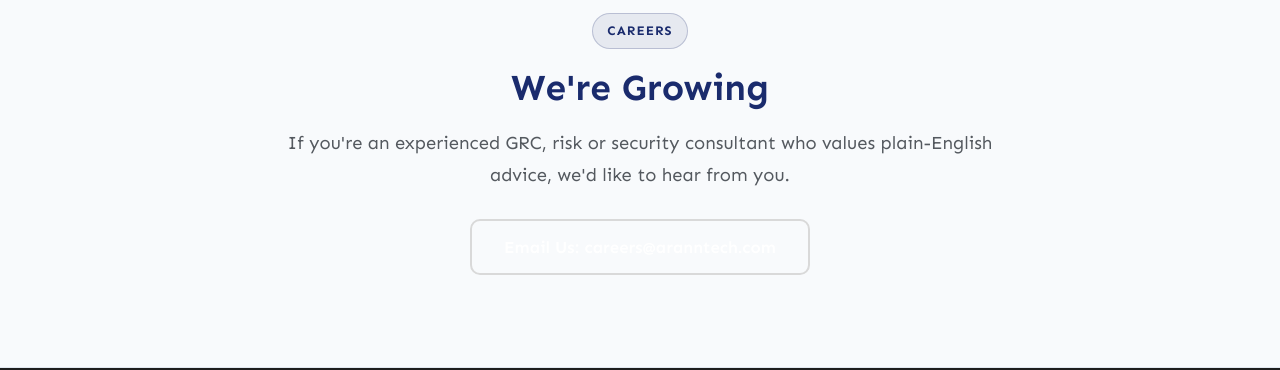
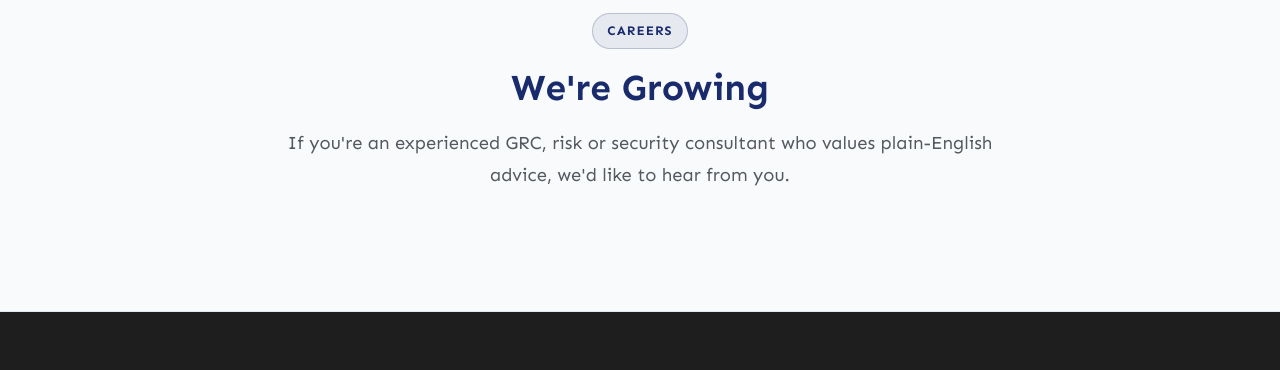
Before and after one commit to Vilampara-Media/Aranntech, a plain HTML site: page about.html in a window 1280 px wide. Shown: the part 3598-3968 px from the top of the page. Drawn offline with Linux system fonts and the light colour scheme.

Commit message:
version 1.1

```diff
--- a/about.html
+++ b/about.html
@@ -208,9 +208,9 @@
       <p class="lead-text" style="margin-bottom: 28px;">
         If you're an experienced GRC, risk or security consultant who values plain-English advice, we'd like to hear from you.
       </p>
-      <a href="mailto:careers@aranntech.com" class="btn btn-ghost btn-lg">
+      <!-- <a href="mailto:careers@aranntech.com" class="btn btn-ghost btn-lg">
         <span>Email Us: careers@aranntech.com</span>
-      </a>
+      </a> -->
     </div>
   </section>
 
```
